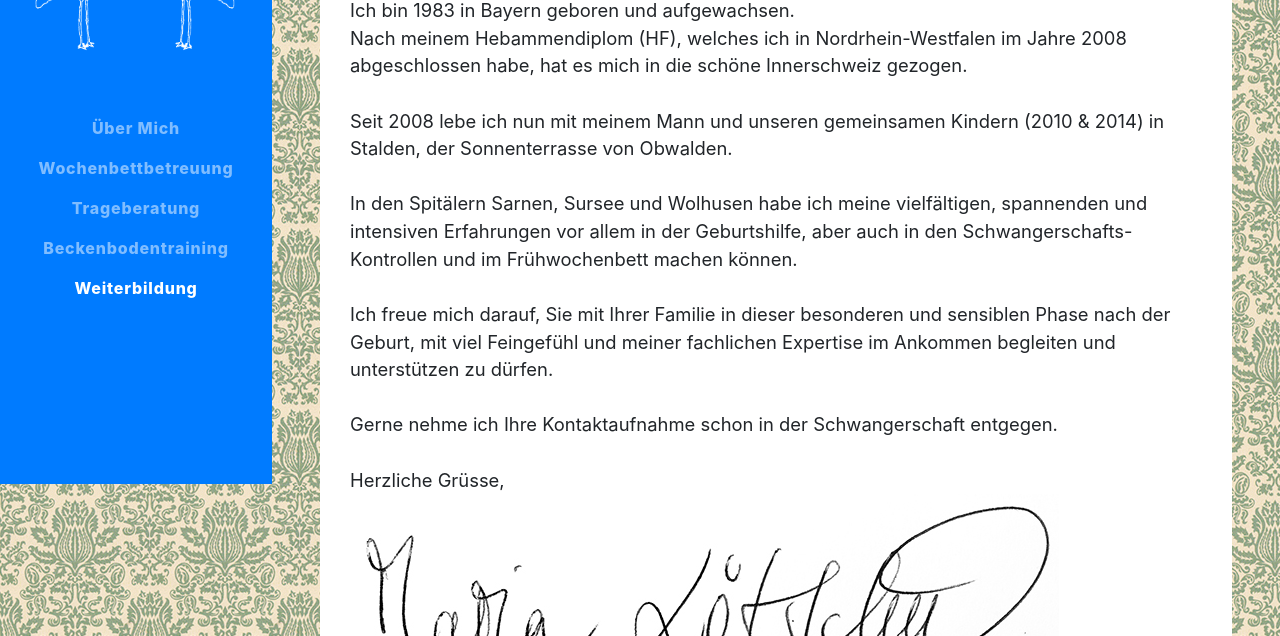
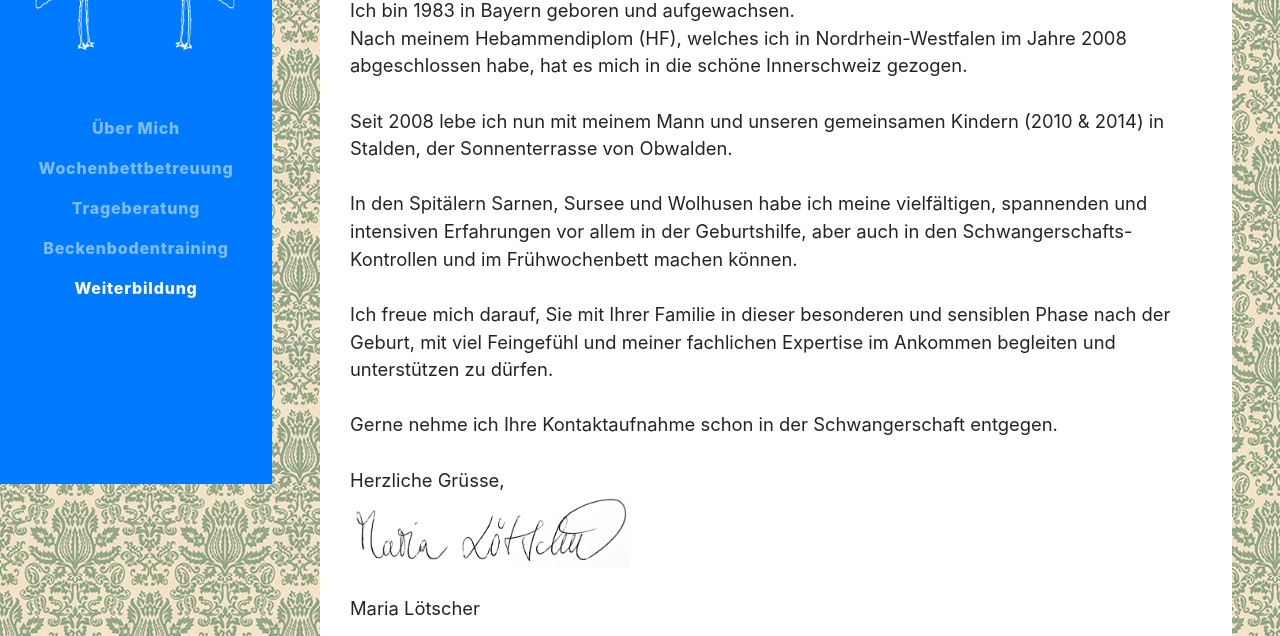
Before and after one commit to simplywing/portfolio-maria-loetscher, a website with bundled scripts: page index.html in a window 1280 px wide. Shown: the part 316-952 px from the top of the page. Built offline with nearby package versions, Linux system fonts and the light colour scheme; a web font is replaced by a local one.

Commit message:
Anpassung Unterschrift

```diff
--- a/index.html
+++ b/index.html
@@ -90,7 +90,7 @@
                     <br>
                     <br>Herzliche Grüsse,
                     <br>
-                    <img src="img/Maria_Unterschrift.jpg" alt="Unterschrift Maria Lötscher">
+                    <img src="img/Maria_Unterschrift.jpg" alt="Unterschrift Maria Lötscher" style="width: 280px;">
                     <br>
                     <br>Maria Lötscher
                 </p>
```
